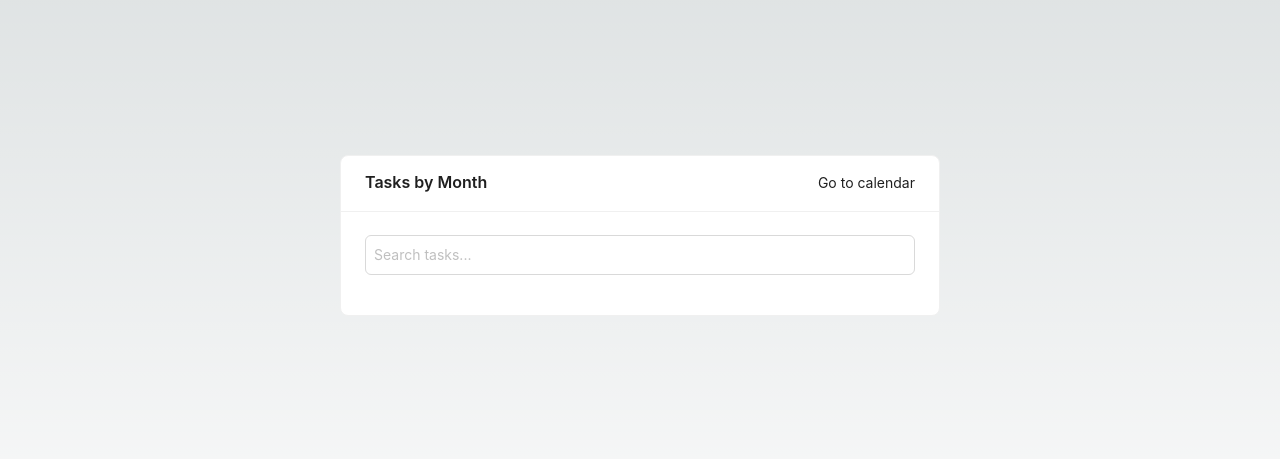
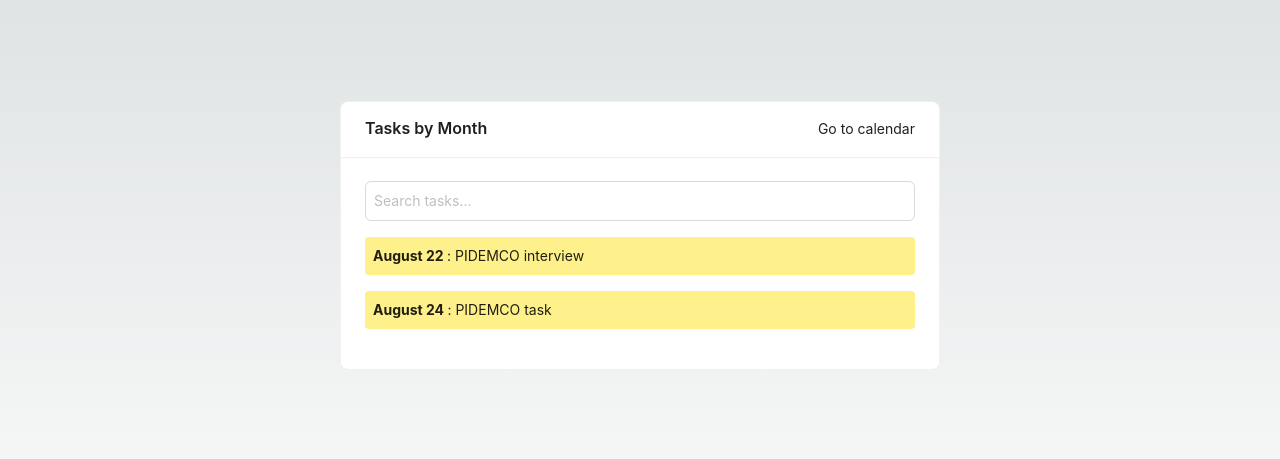
Before and after one commit to hadis-aliabadi/calendar, a Next.js app: page /tasks in a window 1280 px wide. Shown: the part 213-672 px from the top of the page. Built offline with nearby package versions, Linux system fonts and the light colour scheme; data requests are answered from the project's data file.

Commit message:
feat:json server added

```diff
--- /dev/null
+++ b/db.json
@@ -0,0 +1,6 @@
+{
+    "tasks": [
+      { "id": 1, "date": "August 22", "task": "PIDEMCO interview" },
+      { "id": 2, "date": "August 24", "task": "PIDEMCO task" }
+    ]
+  }
--- a/package.json
+++ b/package.json
@@ -10,6 +10,8 @@
   },
   "dependencies": {
     "antd": "^5.20.2",
+    "axios": "^1.7.5",
+    "json-server": "^1.0.0-beta.2",
     "next": "14.2.6",
     "react": "^18",
     "react-dom": "^18",
--- /dev/null
+++ b/src/api/index.ts
@@ -0,0 +1 @@
+export * from './task';
--- /dev/null
+++ b/src/api/method.ts
@@ -0,0 +1,31 @@
+
+import Axios from 'axios';
+const axios = Axios.create({
+  baseURL: 'http://localhost:3001',
+  timeout: 10000,
+});
+export function setAPIHeader(
+  key: string,
+  value: string,
+) {
+  // TODO: decide which one is better overall
+  axios.defaults.headers.common[key] = value;
+
+  // axios.interceptors.request.use((config) => {
+  //   // @ts-ignore
+  //   config.headers[key] = value;
+  //   return config;
+  // });
+}
+
+
+
+export const get = async (
+  uri: string,
+  params?: any,
+) => {
+  return await axios
+    .get(uri, { params })
+    .then((res) => res.data)
+    .catch((err) => err.response.data);
+};
--- /dev/null
+++ b/src/api/task.ts
@@ -0,0 +1,5 @@
+import { get } from "./method";
+
+
+export const getTasks = () =>
+  get('/tasks').then((res) => res);
--- a/src/app/page.tsx
+++ b/src/app/page.tsx
@@ -5,6 +5,7 @@
 import { useTaskStore } from '@/store/useTaskStore';
 import Link from 'next/link';
 import type { Dayjs } from 'dayjs';
+
 const Home = () => {
   const addTask = useTaskStore((state) => state.addTask);
   const tasks = useTaskStore((state) => state.tasks);
@@ -29,8 +30,9 @@
     setIsModalVisible(false);
   };
 
-  const dateCellRender = (value:Dayjs) => {
+  const cellRender = (value:Dayjs) => {
     const date = value.format('YYYY-MM-DD');
+    console.log(date)
     const dayTasks = tasks[date];
 
     if (dayTasks  && dayTasks.length > 0) {
@@ -41,10 +43,10 @@
 
   return (
     <Card title="Task Calendar" extra={<Link href="/tasks">Go to tasks</Link>} style={{ width: 600 }}>
-        <Calendar fullscreen={false} onSelect={handleDateSelect} dateCellRender={dateCellRender} />
+        <Calendar fullscreen={false} onSelect={handleDateSelect} cellRender={cellRender} />
         <Modal
           title={`Add Task for ${selectedDate}`}
-          visible={isModalVisible}
+          open={isModalVisible}
           onOk={handleOk}
           onCancel={handleCancel}
 
--- a/src/app/tasks/page.tsx
+++ b/src/app/tasks/page.tsx
@@ -1,5 +1,6 @@
 'use client'
 
+import { useTask } from "@/hooks/useTasks";
 import { useTaskStore } from "@/store/useTaskStore";
 import { Card, Input } from "antd";
 import Link from "next/link";
@@ -49,7 +50,10 @@
 };
 
 const Tasks = () => {
+  const { data, isLoading, isError } = useTask();
   const tasks = useTaskStore((state) => state.tasks);
+
+  console.log(data,tasks)
   const [searchTerm, setSearchTerm] = useState('');
 
   const filteredTasks = Object.keys(tasks).reduce((acc, date) => {
@@ -87,7 +91,13 @@
         onChange={(e) => setSearchTerm(e.target.value)}
         className="mb-4 p-2  w-full"
       />
-
+      {data?.map((item) => (
+        <div className="mb-4">
+          <div className={`bg-yellow-200 p-2 rounded`}>
+            <strong>{item.date} </strong> : {item.task}
+          </div>
+        </div>
+      ))}
 
       {Object.keys(groupedTasks).map((month) => (
         <div key={month} className="mb-4">
@@ -95,7 +105,7 @@
           <div className="space-y-2">
             {groupedTasks[parseInt(month, 10)].map(({ date, task, backgroundColor }) => (
               <div key={date} className={`${backgroundColor} p-2 rounded`}>
-                <strong>{formatDate(date).month} {formatDate(date).day}</strong>: {task.join(', ')}
+                <strong>{formatDate(date).month} {formatDate(date).day}</strong> : {task.join(', ')}
               </div>
             ))}
           </div>
--- /dev/null
+++ b/src/hooks/useTasks.ts
@@ -0,0 +1,9 @@
+import { getTasks } from "@/api";
+import { Task } from "@/interfaces/task";
+import { useQuery } from 'react-query';
+
+export const useTask = () =>
+  useQuery<Task[]>(
+    ['getTasks'],
+    getTasks,
+  );
--- /dev/null
+++ b/src/interfaces/task.ts
@@ -0,0 +1,5 @@
+export type Task = {
+    id: number;
+    date: string;
+    task: string;
+  };
```
Also changed, not shown: 1 other file (tests, documents, lock files or other folders).
